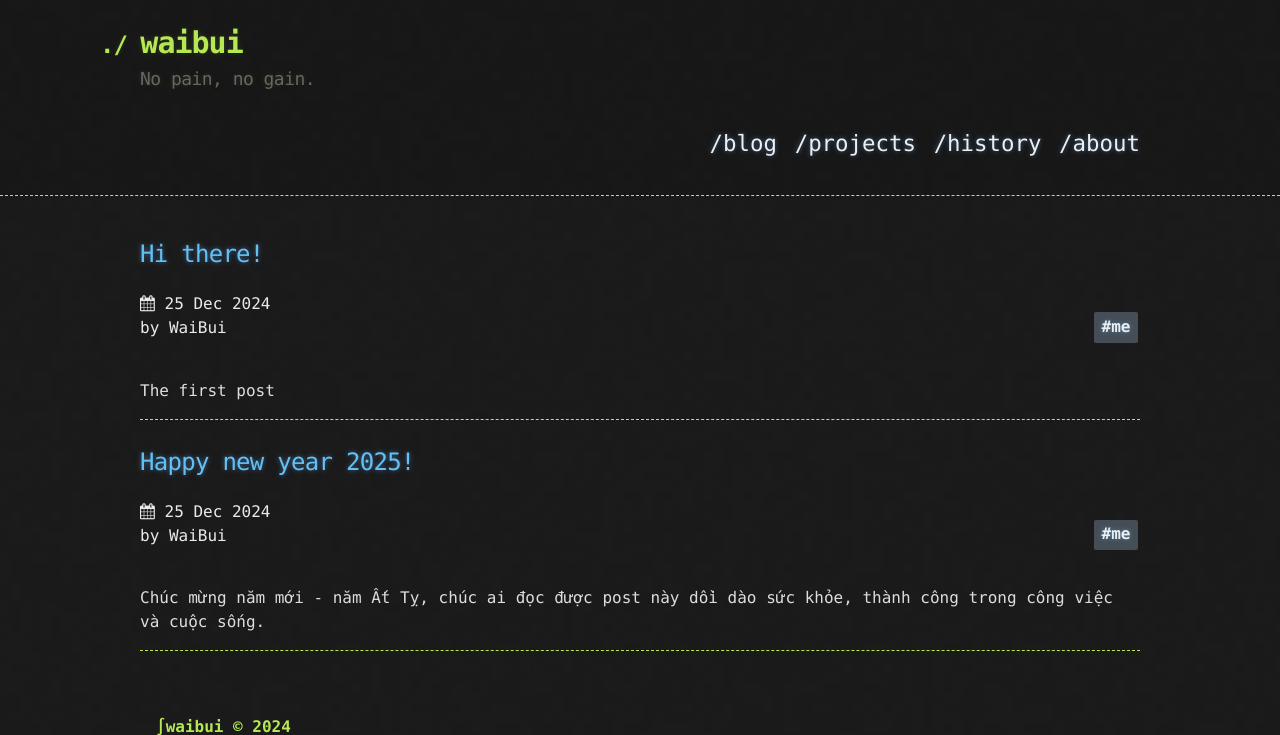
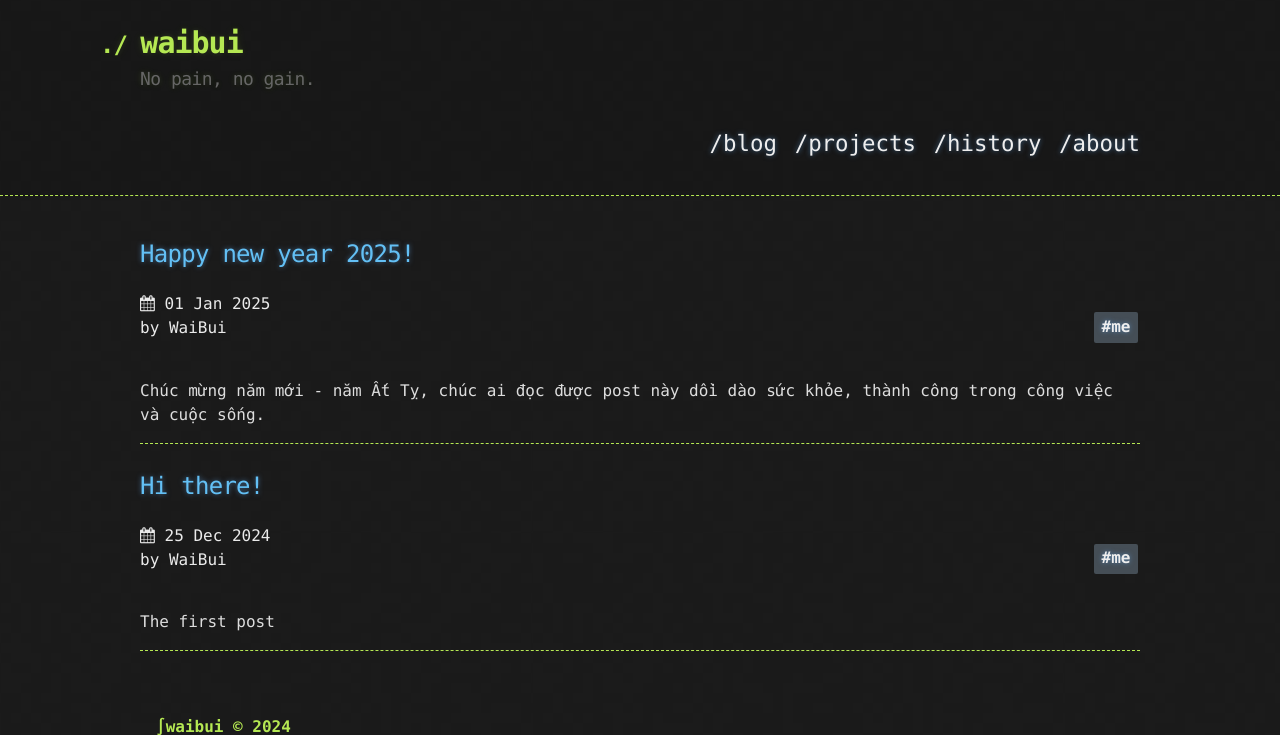
Before and after one commit to waibui/waibui.github.io, a Jekyll site: the page built from index.html, in a window 1280 px wide, cut to the strip 0-735 px from the top of the page. Built offline with Jekyll 4.4.1, drawn with Linux system fonts in a browser that asks for light colours; the list of posts is cut into pages by our own code.

Commit message:
add post 2025-01-01

```diff
--- a/_config.yml
+++ b/_config.yml
@@ -5,6 +5,8 @@ show_downloads: false
 google_analytics: G-M5FFVQXXYY
 theme: jekyll-theme-hacker
 timezone: Asia/Hanoi
+
+future: true
 
 paginate: 4
 paginate_path: "/blog/page:num/"
--- a/_posts/2024-12-25-happy-new-year.md
+++ b/_posts/2025-01-01-happy-new-year.md
@@ -2,7 +2,7 @@
 author: "WaiBui"
 layout: post
 title:  "Happy new year 2025!"
-date: 2024-12-25
+date: 2025-01-01
 comments: true
 description: Chúc mừng năm mới - năm Ất Tỵ, chúc ai đọc được post này dồi dào sức khỏe, thành công trong công việc và cuộc sống.
 categories: introduce
```
